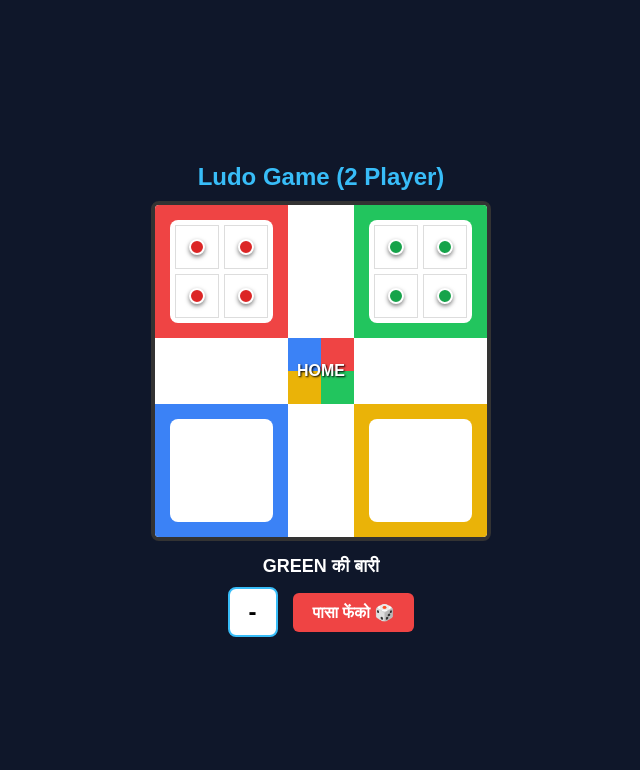
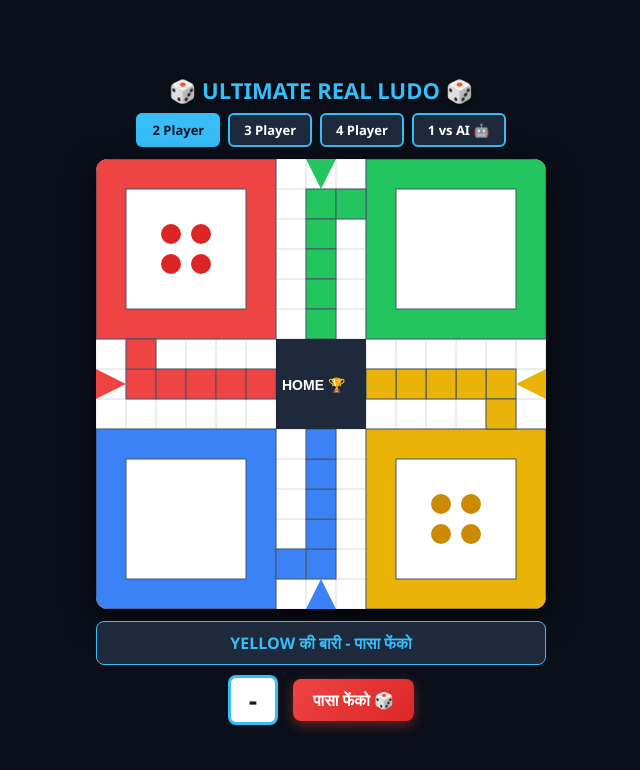
Before and after one commit to alok-pk/-ludo-game, a plain HTML site: page index.html in a window 1280 px wide. Both pictures are taken after a click on the button "पासा फेंको 🎲". Shown: the whole page, without its empty margins (319-959 px from the left). Drawn offline with Linux system fonts and the light colour scheme.

Commit message:
Update index.html

```diff
--- a/index.html
+++ b/index.html
@@ -3,93 +3,81 @@
 <head>
     <meta charset="UTF-8">
     <meta name="viewport" content="width=device-width, initial-scale=1.0">
-    <title>Real Ludo Game</title>
+    <title>Ultimate Real Ludo Game</title>
     <style>
-        * { box-sizing: border-box; margin: 0; padding: 0; font-family: sans-serif; }
-        body { background: #0f172a; color: white; display: flex; flex-direction: column; align-items: center; justify-content: center; min-height: 100vh; padding: 10px; }
-        h1 { color: #38bdf8; margin-bottom: 10px; font-size: 24px; }
+        * { box-sizing: border-box; margin: 0; padding: 0; font-family: 'Segoe UI', sans-serif; }
+        body { background: #0b0f19; color: white; display: flex; flex-direction: column; align-items: center; justify-content: center; min-height: 100vh; padding: 10px; }
+        h1 { color: #38bdf8; margin-bottom: 8px; font-size: 22px; text-shadow: 0 2px 4px rgba(0,0,0,0.5); }
 
-        .board-container { width: 340px; height: 340px; background: white; border: 4px solid #333; display: grid; grid-template-columns: repeat(15, 1fr); grid-template-rows: repeat(15, 1fr); position: relative; border-radius: 8px; overflow: hidden; }
-        .cell { border: 1px solid #ddd; display: flex; align-items: center; justify-content: center; position: relative; font-size: 10px; }
+        /* मोड सिलेक्शन बटन */
+        .mode-selection { display: flex; gap: 8px; margin-bottom: 12px; }
+        .mode-btn { padding: 6px 14px; background: #1e293b; color: white; border: 2px solid #38bdf8; border-radius: 6px; cursor: pointer; font-weight: bold; font-size: 13px; }
+        .mode-btn.active { background: #38bdf8; color: #0f172a; }
 
-        /* बेस कलर */
-        .red-base { grid-column: 1 / 7; grid-row: 1 / 7; background: #ef4444; padding: 15px; }
-        .green-base { grid-column: 10 / 16; grid-row: 1 / 7; background: #22c55e; padding: 15px; }
-        .blue-base { grid-column: 1 / 7; grid-row: 10 / 16; background: #3b82f6; padding: 15px; }
-        .yellow-base { grid-column: 10 / 16; grid-row: 10 / 16; background: #eab308; padding: 15px; }
+        #ludoCanvas { background: #fff; border-radius: 12px; box-shadow: 0 10px 30px rgba(0,0,0,0.7); max-width: 100%; height: auto; }
 
-        .base-inner { width: 100%; height: 100%; background: white; border-radius: 8px; display: grid; grid-template-columns: 1fr 1fr; grid-template-rows: 1fr 1fr; padding: 5px; gap: 5px; }
-        .home-box { grid-column: 7 / 10; grid-row: 7 / 10; background: conic-gradient(#ef4444 0 90deg, #22c55e 90deg 180deg, #eab308 180deg 270deg, #3b82f6 270deg 360deg); display: flex; align-items: center; justify-content: center; font-weight: bold; color: white; text-shadow: 1px 1px 2px black; }
-
-        /* पाथ कलर */
-        .bg-red { background: #ef4444 !important; }
-        .bg-green { background: #22c55e !important; }
-        .bg-yellow { background: #eab308 !important; }
-        .bg-blue { background: #3b82f6 !important; }
-        .safe { background: #e2e8f0; }
-        .safe::after { content: "★"; font-size: 12px; color: #64748b; }
-
-        /* कंट्रोलर */
-        .controls { margin-top: 15px; display: flex; flex-direction: column; align-items: center; gap: 10px; }
-        .status { font-size: 18px; font-weight: bold; }
-        .dice-area { display: flex; align-items: center; gap: 15px; }
-        .dice-box { width: 50px; height: 50px; background: white; color: black; border-radius: 8px; display: flex; align-items: center; justify-content: center; font-size: 24px; font-weight: bold; border: 2px solid #38bdf8; }
-        .btn { padding: 10px 20px; background: #ef4444; color: white; border: none; border-radius: 6px; font-size: 16px; font-weight: bold; cursor: pointer; }
-
-        /* गोटी डिजाइन */
-        .pawn { width: 16px; height: 16px; border-radius: 50%; border: 2px solid white; box-shadow: 0 2px 4px rgba(0,0,0,0.5); margin: auto; cursor: pointer; }
-        .pawn-red { background: #dc2626; }
-        .pawn-green { background: #16a34a; }
+        .controls { margin-top: 12px; display: flex; flex-direction: column; align-items: center; gap: 10px; width: 100%; max-width: 450px; }
+        .status-box { font-size: 16px; font-weight: bold; background: #1e293b; padding: 10px 15px; border-radius: 8px; border: 1px solid #38bdf8; text-align: center; width: 100%; color: #38bdf8; }
+        .dice-container { display: flex; align-items: center; justify-content: center; gap: 15px; }
+        .dice-view { width: 50px; height: 50px; background: white; color: #0f172a; border-radius: 8px; display: flex; align-items: center; justify-content: center; font-size: 26px; font-weight: bold; border: 3px solid #38bdf8; }
+        .btn-roll { padding: 10px 20px; background: linear-gradient(135deg, #ef4444, #dc2626); color: white; border: none; border-radius: 8px; font-size: 16px; font-weight: bold; cursor: pointer; box-shadow: 0 4px 12px rgba(239, 68, 68, 0.4); }
     </style>
 </head>
 <body>
 
-<h1>Ludo Game (2 Player)</h1>
+<h1>🎲 ULTIMATE REAL LUDO 🎲</h1>
 
-<div class="board-container" id="board">
-    <!-- Red Base -->
-    <div class="red-base">
-        <div class="base-inner">
-            <div class="cell"><div class="pawn pawn-red" id="r1" onclick="moveToken('red', 0)"></div></div>
-            <div class="cell"><div class="pawn pawn-red" id="r2" onclick="moveToken('red', 1)"></div></div>
-            <div class="cell"><div class="pawn pawn-red" id="r3" onclick="moveToken('red', 2)"></div></div>
-            <div class="cell"><div class="pawn pawn-red" id="r4" onclick="moveToken('red', 3)"></div></div>
-        </div>
+<!-- प्लेयर मोड बूटन -->
+<div class="mode-selection">
+    <button class="mode-btn active" onclick="setGameMode('2P', this)">2 Player</button>
+    <button class="mode-btn" onclick="setGameMode('3P', this)">3 Player</button>
+    <button class="mode-btn" onclick="setGameMode('4P', this)">4 Player</button>
+    <button class="mode-btn" onclick="setGameMode('AI', this)">1 vs AI 🤖</button>
 </div>
 
-    <!-- Green Base -->
-    <div class="green-base">
-        <div class="base-inner">
-            <div class="cell"><div class="pawn pawn-green" id="g1" onclick="moveToken('green', 0)"></div></div>
-            <div class="cell"><div class="pawn pawn-green" id="g2" onclick="moveToken('green', 1)"></div></div>
-            <div class="cell"><div class="pawn pawn-green" id="g3" onclick="moveToken('green', 2)"></div></div>
-            <div class="cell"><div class="pawn pawn-green" id="g4" onclick="moveToken('green', 3)"></div></div>
-        </div>
-    </div>
-
-    <!-- Blue Base -->
-    <div class="blue-base"><div class="base-inner"></div></div>
-    <!-- Yellow Base -->
-    <div class="yellow-base"><div class="base-inner"></div></div>
-
-    <!-- Home Center -->
-    <div class="home-box">HOME</div>
-</div>
+<canvas id="ludoCanvas" width="450" height="450"></canvas>
 
 <div class="controls">
-    <div class="status" id="status">Red की बारी</div>
-    <div class="dice-area">
-        <div class="dice-box" id="diceValue">-</div>
-        <button class="btn" id="rollBtn" onclick="rollDice()">पासा फेंको 🎲</button>
+    <div class="status-box" id="statusText">RED की बारी - पासा फेंको</div>
+    <div class="dice-container">
+        <div class="dice-view" id="diceVal">-</div>
+        <button class="btn-roll" id="rollBtn" onclick="rollDice()">पासा फेंको 🎲</button>
     </div>
 </div>
 
 <script>
-    let turn = 'red';
-    let dice = 0;
-    let hasRolled = false;
+const canvas = document.getElementById("ludoCanvas");
+const ctx = canvas.getContext("2d");
 
-    // ऑडियो साउंड
+const tileSize = 30; // 15x15 Grid
+let turn = "red";
+let diceValue = 0;
+let canRoll = true;
+let gameMode = "2P";
+
+const activePlayers = {
+    "2P": ["red", "yellow"],
+    "3P": ["red", "green", "yellow"],
+    "4P": ["red", "green", "yellow", "blue"],
+    "AI": ["red", "green"] // green is AI
+};
+
+const commonPath = [
+    [1,6],[2,6],[3,6],[4,6],[5,6], [6,5],[6,4],[6,3],[6,2],[6,1],[6,0], [7,0],[8,0],
+    [8,1],[8,2],[8,3],[8,4],[8,5], [9,6],[10,6],[11,6],[12,6],[13,6],[14,6], [14,7],[14,8],
+    [13,8],[12,8],[11,8],[10,8],[9,8], [8,9],[8,10],[8,11],[8,12],[8,13],[8,14], [7,14],[6,14],
+    [6,13],[6,12],[6,11],[6,10],[6,9], [5,8],[4,8],[3,8],[2,8],[1,8],[0,8], [0,7],[0,6]
+];
+
+const startIndices = { red: 0, green: 13, yellow: 26, blue: 39 };
+
+const tokens = {
+    red:    [{ pos: -1, base: [2.5, 2.5] }, { pos: -1, base: [3.5, 2.5] }, { pos: -1, base: [2.5, 3.5] }, { pos: -1, base: [3.5, 3.5] }],
+    green:  [{ pos: -1, base: [11.5, 2.5] }, { pos: -1, base: [12.5, 2.5] }, { pos: -1, base: [11.5, 3.5] }, { pos: -1, base: [12.5, 3.5] }],
+    yellow: [{ pos: -1, base: [11.5, 11.5] }, { pos: -1, base: [12.5, 11.5] }, { pos: -1, base: [11.5, 12.5] }, { pos: -1, base: [12.5, 12.5] }],
+    blue:   [{ pos: -1, base: [2.5, 11.5] }, { pos: -1, base: [3.5, 11.5] }, { pos: -1, base: [2.5, 12.5] }, { pos: -1, base: [3.5, 12.5] }]
+};
+
 const audioCtx = new (window.AudioContext || window.webkitAudioContext)();
 function playSound(freq) {
     if (audioCtx.state === 'suspended') audioCtx.resume();
@@ -104,35 +92,218 @@
     osc.stop(audioCtx.currentTime + 0.1);
 }
 
+function setGameMode(mode, btn) {
+    gameMode = mode;
+    document.querySelectorAll('.mode-btn').forEach(b => b.classList.remove('active'));
+    btn.classList.add('active');
+    resetGame();
+}
+
+function resetGame() {
+    turn = activePlayers[gameMode][0];
+    canRoll = true;
+    diceValue = 0;
+    for(let c in tokens) {
+        tokens[c].forEach(t => t.pos = -1);
+    }
+    document.getElementById("diceVal").innerText = "-";
+    document.getElementById("statusText").innerText = `${turn.toUpperCase()} की बारी - पासा फेंको`;
+    drawBoard();
+}
+
+function drawBoard() {
+    ctx.clearRect(0, 0, canvas.width, canvas.height);
+
+    for(let r=0; r<15; r++){
+        for(let c=0; c<15; c++){
+            ctx.strokeStyle = "#e2e8f0";
+            ctx.strokeRect(c*tileSize, r*tileSize, tileSize, tileSize);
+        }
+    }
+
+    // Bases
+    drawBox(0, 0, 6, 6, "#ef4444");   // Red
+    drawBox(9, 0, 6, 6, "#22c55e");   // Green
+    drawBox(9, 9, 6, 6, "#eab308");   // Yellow
+    drawBox(0, 9, 6, 6, "#3b82f6");   // Blue
+
+    // Base White Box
+    drawBox(1, 1, 4, 4, "#ffffff");
+    drawBox(10, 1, 4, 4, "#ffffff");
+    drawBox(10, 10, 4, 4, "#ffffff");
+    drawBox(1, 10, 4, 4, "#ffffff");
+
+    // Color Home Paths
+    for(let i=1; i<6; i++) {
+        drawBox(i, 7, 1, 1, "#ef4444");  // Red Path
+        drawBox(7, i, 1, 1, "#22c55e");  // Green Path
+        drawBox(14-i, 7, 1, 1, "#eab308"); // Yellow Path
+        drawBox(7, 14-i, 1, 1, "#3b82f6"); // Blue Path
+    }
+
+    // Starting Safe Spots
+    drawBox(1, 6, 1, 1, "#ef4444");
+    drawBox(8, 1, 1, 1, "#22c55e");
+    drawBox(13, 8, 1, 1, "#eab308");
+    drawBox(6, 13, 1, 1, "#3b82f6");
+
+    // Draw Entry Arrows
+    drawArrow(0, 7, "right", "#ef4444");
+    drawArrow(7, 0, "down", "#22c55e");
+    drawArrow(14, 7, "left", "#eab308");
+    drawArrow(7, 14, "up", "#3b82f6");
+
+    // Center Home Box
+    ctx.fillStyle = "#1e293b";
+    ctx.fillRect(6*tileSize, 6*tileSize, 3*tileSize, 3*tileSize);
+    ctx.fillStyle = "#fff";
+    ctx.font = "bold 14px sans-serif";
+    ctx.fillText("HOME 🏆", 6.2*tileSize, 7.7*tileSize);
+
+    drawTokens();
+}
+
+function drawBox(col, row, w, h, color) {
+    ctx.fillStyle = color;
+    ctx.fillRect(col*tileSize, row*tileSize, w*tileSize, h*tileSize);
+    ctx.strokeStyle = "#475569";
+    ctx.strokeRect(col*tileSize, row*tileSize, w*tileSize, h*tileSize);
+}
+
+function drawArrow(col, row, dir, color) {
+    ctx.fillStyle = color;
+    ctx.beginPath();
+    let x = col * tileSize;
+    let y = row * tileSize;
+    if(dir === "right") {
+        ctx.moveTo(x, y); ctx.lineTo(x + tileSize, y + tileSize/2); ctx.lineTo(x, y + tileSize);
+    } else if(dir === "down") {
+        ctx.moveTo(x, y); ctx.lineTo(x + tileSize/2, y + tileSize); ctx.lineTo(x + tileSize, y);
+    } else if(dir === "left") {
+        ctx.moveTo(x + tileSize, y); ctx.lineTo(x, y + tileSize/2); ctx.lineTo(x + tileSize, y + tileSize);
+    } else if(dir === "up") {
+        ctx.moveTo(x, y + tileSize); ctx.lineTo(x + tileSize/2, y); ctx.lineTo(x + tileSize, y + tileSize);
+    }
+    ctx.closePath();
+    ctx.fill();
+}
+
+function drawTokens() {
+    const colors = { red: "#dc2626", green: "#16a34a", yellow: "#ca8a04", blue: "#2563eb" };
+
+    activePlayers[gameMode].forEach(c => {
+        tokens[c].forEach(t => {
+            let cx, cy;
+            if (t.pos === -1) {
+                cx = t.base[0] * tileSize;
+                cy = t.base[1] * tileSize;
+            } else {
+                let pathIdx = (startIndices[c] + t.pos) % 52;
+                cx = (commonPath[pathIdx][0] + 0.5) * tileSize;
+                cy = (commonPath[pathIdx][1] + 0.5) * tileSize;
+            }
+
+            ctx.beginPath();
+            ctx.arc(cx, cy, 11, 0, Math.PI * 2);
+            ctx.fillStyle = colors[c];
+            ctx.fill();
+            ctx.lineWidth = 2;
+            ctx.strokeStyle = "#ffffff";
+            ctx.stroke();
+        });
+    });
+}
+
 function rollDice() {
-        if (hasRolled) return;
-        dice = Math.floor(Math.random() * 6) + 1;
-        document.getElementById('diceValue').innerText = dice;
-        playSound(600);
-        hasRolled = true;
+    if (!canRoll) return;
+    playSound(500);
+    diceValue = Math.floor(Math.random() * 6) + 1;
+    document.getElementById("diceVal").innerText = diceValue;
+    canRoll = false;
 
-        if (dice !== 6) {
+    document.getElementById("statusText").innerText = `${turn.toUpperCase()} को ${diceValue} मिला! गोटी चुनें`;
+
+    let moveable = tokens[turn].some(t => t.pos !== -1 || diceValue === 6);
+    if (!moveable) {
         setTimeout(() => {
             switchTurn();
         }, 1000);
+    } else if (gameMode === "AI" && turn === "green") {
+        setTimeout(makeAIMove, 1000);
+    }
+}
+
+function makeAIMove() {
+    let t = tokens["green"].find(t => t.pos === -1 && diceValue === 6) || tokens["green"].find(t => t.pos >= 0);
+    if (t) {
+        if (t.pos === -1 && diceValue === 6) t.pos = 0;
+        else if (t.pos >= 0) t.pos += diceValue;
+        playSound(700);
+        drawBoard();
+    }
+    checkTurnAfterMove();
+}
+
+canvas.addEventListener("click", function(e) {
+    if (canRoll || diceValue === 0 || (gameMode === "AI" && turn === "green")) return;
+
+    const rect = canvas.getBoundingClientRect();
+    const clickX = e.clientX - rect.left;
+    const clickY = e.clientY - rect.top;
+
+    tokens[turn].forEach(t => {
+        let cx, cy;
+        if (t.pos === -1) {
+            cx = t.base[0] * tileSize;
+            cy = t.base[1] * tileSize;
         } else {
-            document.getElementById('status').innerText = `${turn.toUpperCase()} को 6 मिला! गोटी निकालो या चाल चलो!`;
+            let pathIdx = (startIndices[turn] + t.pos) % 52;
+            cx = (commonPath[pathIdx][0] + 0.5) * tileSize;
+            cy = (commonPath[pathIdx][1] + 0.5) * tileSize;
+        }
+
+        let dist = Math.hypot(clickX - cx, clickY - cy);
+        if (dist < 15) {
+            if (t.pos === -1 && diceValue === 6) {
+                t.pos = 0;
+                playSound(800);
+                drawBoard();
+                checkTurnAfterMove();
+            } else if (t.pos >= 0) {
+                t.pos += diceValue;
+                playSound(700);
+                drawBoard();
+                checkTurnAfterMove();
+            }
+        }
+    });
+});
+
+function checkTurnAfterMove() {
+    if (diceValue === 6) {
+        document.getElementById("statusText").innerText = `${turn.toUpperCase()} को 6 मिला! फिर से पासा फेंकें।`;
+        canRoll = true;
+        diceValue = 0;
+    } else {
+        switchTurn();
     }
 }
 
 function switchTurn() {
-        turn = (turn === 'red') ? 'green' : 'red';
-        hasRolled = false;
-        document.getElementById('status').innerText = `${turn.toUpperCase()} की बारी`;
-        document.getElementById('diceValue').innerText = '-';
+    const players = activePlayers[gameMode];
+    let idx = players.indexOf(turn);
+    turn = players[(idx + 1) % players.length];
+    canRoll = true;
+    diceValue = 0;
+    document.getElementById("diceVal").innerText = "-";
+    document.getElementById("statusText").innerText = `${turn.toUpperCase()} की बारी - पासा फेंको`;
+
+    if (gameMode === "AI" && turn === "green") {
+        setTimeout(rollDice, 1000);
+    }
 }
 
-    function moveToken(color, tokenIndex) {
-        if (!hasRolled || turn !== color) return;
-        playSound(800);
-        alert(`${color.toUpperCase()} गोटी चली गई! (आगे का मूवमेंट चालू है)`);
-        switchTurn();
-    }
+drawBoard();
 </script>
 
 </body>
```
Lines whose indentation alone changed are shown as unchanged.
